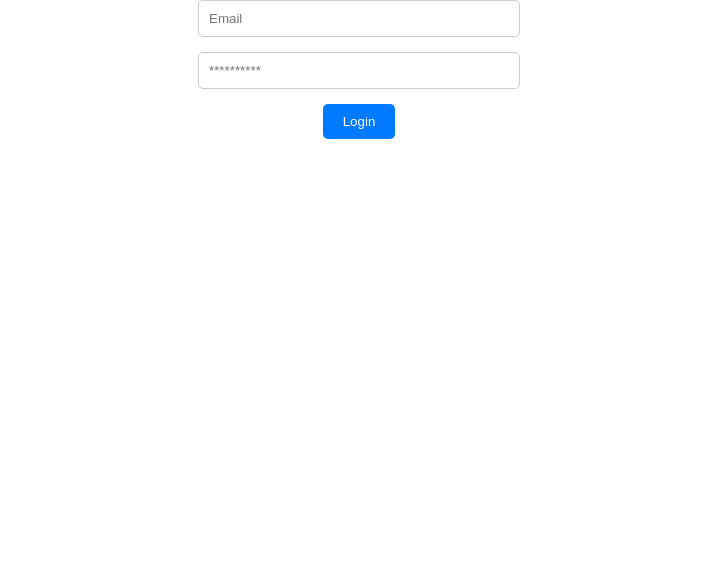
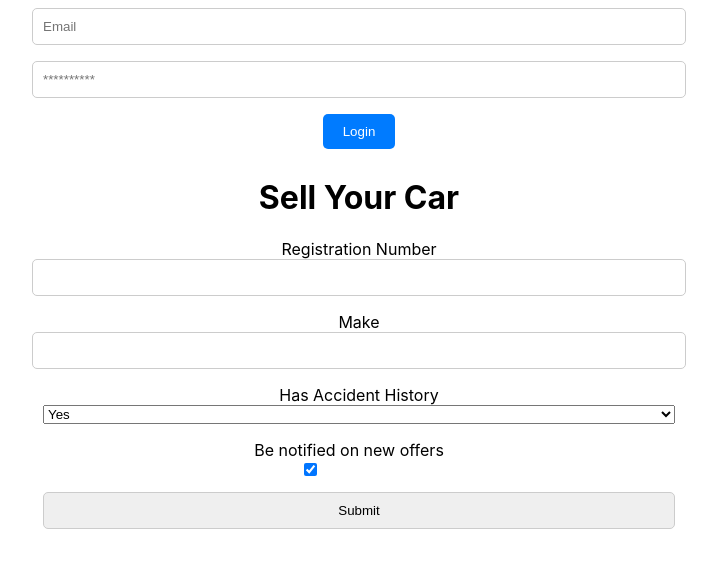
Before and after one commit to KellyAineah/prime-motors, a React (Create React App) app: page /sellyourcar in a window 1280 px wide. Shown: the top 568 px of the page, without its empty margins (281-998 px from the left). Built offline with nearby package versions, Linux system fonts and the light colour scheme.

Commit message:
updatede sellyourcar component and its

```diff
--- a/src/App.js
+++ b/src/App.js
@@ -1,10 +1,12 @@
 
 import React from 'react'
 import { LogIn } from './Components/LogIn';
+import SellYourCar from './SellYourCar'
 function App () {
   return (
     <div>
-    <LogIn />
+      <LogIn />
+      <SellYourCar/>
     </div>
   );
 }
--- /dev/null
+++ b/src/SellYourCar.js
@@ -0,0 +1,79 @@
+import React, { useState } from 'react';
+// import ReactDOM from 'react-dom';
+import './sellYourCar.css';
+
+function SellYourCar() {
+  const [registrationNumber, setRegistrationNumber] = useState('');
+  const [make, setMake] = useState('');
+  // const [avatar, setAvatar] = useState("");
+  const [accidentHistory, setAccidentHistory] = useState('pro');
+  const [notifications, setNotifications] = useState(true);
+
+  function handleSubmit(event) {
+    event.preventDefault();
+    const formData = {
+      registrationNumber,
+      make,
+      accidentHistory,
+      notifications,
+    };
+    console.log(formData);
+  }
+
+  return (
+    <form onSubmit={handleSubmit}>
+      <h1>Sell Your Car</h1>
+      <label htmlFor="registrationNumber">Registration Number</label>
+      <input
+        type="text"
+        id="registrationNumber"
+        value={registrationNumber}
+        onChange={(e) => setRegistrationNumber(e.target.value)}
+      />
+
+      <label htmlFor="make">Make</label>
+      <input
+        type="text"
+        id="make"
+        value={make}
+        onChange={(e) => setMake(e.target.value)}
+      />
+
+      {/* <label htmlFor="avatar">Avatar Image</label>
+      <input
+        type="text"
+        id="avatar"
+        value={avatar}
+        onChange={(e) => setAvatar(e.target.value)}
+      />
+      <img
+        src={avatar}
+        alt="Avatar preview"
+      /> */}
+
+      <label htmlFor="type">Has Accident History</label>
+      <select
+        id="type"
+        value={accidentHistory}
+        onChange={(e) => setAccidentHistory(e.target.value)}
+      >
+        <option value="pro">Yes</option>
+        <option value="normal">No</option>
+      </select>
+
+      <label>
+        Be notified on new offers
+        <input
+          type="checkbox"
+          id="notifications"
+          checked={notifications}
+          onChange={(e) => setNotifications(e.target.checked)}
+        />
+      </label>
+
+      <input type="submit" value="Submit" />
+    </form>
+  );
+}
+
+export default SellYourCar;
--- /dev/null
+++ b/src/sellYourCar.css
@@ -0,0 +1,20 @@
+form {
+    /**background-color: gray;**/
+    margin: 0.5rem;
+    display: flex;
+    flex-direction: column;
+}
+
+input, select {
+    width: 50%;
+    margin-bottom: 1rem;
+}
+
+input[type="checkbox"] {
+    width: 50%;
+}
+
+img {
+    width: 50%;
+    margin-bottom: 1rem;
+}
```
